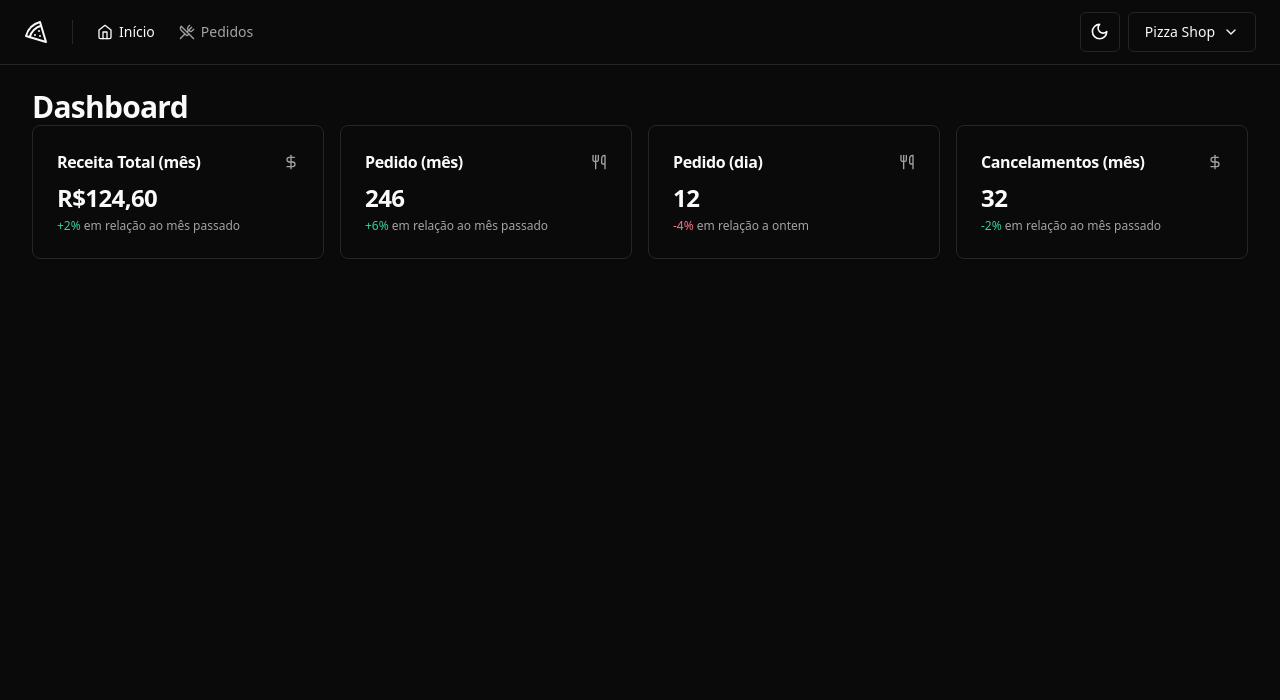
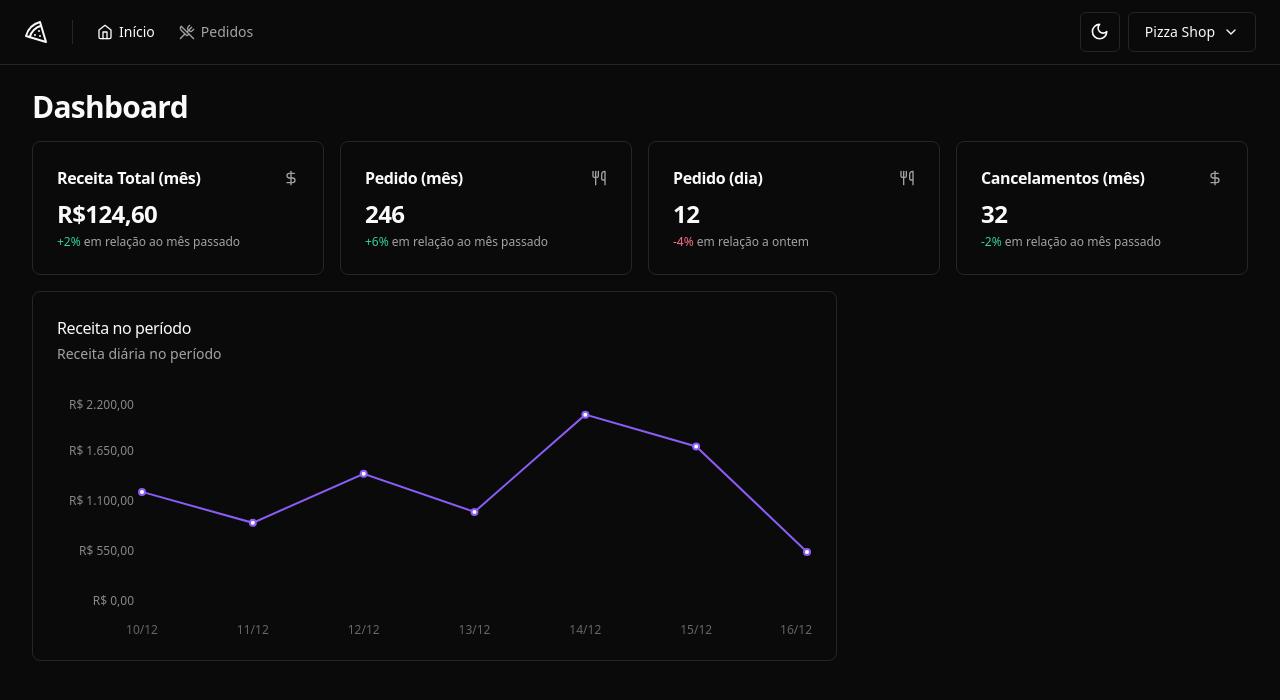
Before and after one commit to ghiberti85/ignite-pizza-shop-web, a React (Vite) app: page / in a window 1280 px wide. Shown: the top 700 px of the page. Built offline with nearby package versions, Linux system fonts and the light colour scheme.

Commit message:
Period Revenue Chart

```diff
--- a/package.json
+++ b/package.json
@@ -27,6 +27,7 @@
     "react-helmet-async": "^2.0.4",
     "react-hook-form": "^7.49.3",
     "react-router-dom": "^6.21.3",
+    "recharts": "^2.10.4",
     "sonner": "^1.3.1",
     "sort-by": "^1.2.0",
     "tailwind-merge": "^2.2.0",
--- a/src/pages/app/dashboard/dashboard.tsx
+++ b/src/pages/app/dashboard/dashboard.tsx
@@ -4,12 +4,13 @@ import { DayOrdersAmountCard } from './day-orders-amount-card'
 import { MonthCanceledOrdersAmountCard } from './month-canceled-orders-amount-card'
 import { MonthOrdersAmountCard } from './month-orders-amount-card'
 import { MonthRevenueCard } from './month-revenue-card'
+import { RevenueChart } from './revenue-chart'
 
 export function Dashboard() {
   return (
     <>
       <Helmet title="Dashboard" />
-      <div className="gap4 flex flex-col">
+      <div className="flex flex-col gap-4">
         <h1 className="text-3xl font-bold tracking-tight">Dashboard</h1>
 
         <div className="grid grid-cols-4 gap-4">
@@ -18,6 +19,10 @@ export function Dashboard() {
           <DayOrdersAmountCard />
           <MonthCanceledOrdersAmountCard />
         </div>
+
+        <div className="grid grid-cols-9 gap-4">
+          <RevenueChart />
+        </div>
       </div>
     </>
   )
--- /dev/null
+++ b/src/pages/app/dashboard/revenue-chart.tsx
@@ -0,0 +1,68 @@
+import {
+  CartesianGrid,
+  Line,
+  LineChart,
+  ResponsiveContainer,
+  Tooltip,
+  XAxis,
+  YAxis,
+} from 'recharts'
+import colors from 'tailwindcss/colors'
+
+import {
+  Card,
+  CardContent,
+  CardDescription,
+  CardHeader,
+  CardTitle,
+} from '@/components/ui/card'
+
+const data = [
+  { date: '10/12', revenue: 1200 },
+  { date: '11/12', revenue: 860 },
+  { date: '12/12', revenue: 1400 },
+  { date: '13/12', revenue: 980 },
+  { date: '14/12', revenue: 2050 },
+  { date: '15/12', revenue: 1700 },
+  { date: '16/12', revenue: 540 },
+]
+
+export function RevenueChart() {
+  return (
+    <Card className="col-span-6">
+      <CardHeader className="flex-row items-center justify-between pb-8">
+        <div className="space-y-1">
+          <CardTitle className="text-base font-medium">
+            Receita no período
+          </CardTitle>
+          <CardDescription>Receita diária no período</CardDescription>
+        </div>
+      </CardHeader>
+      <CardContent>
+        <ResponsiveContainer width="100%" height={240}>
+          <LineChart data={data} style={{ fontSize: 12 }}>
+            <XAxis dataKey="date" tickLine={false} axisLine={false} dy={16} />
+            <YAxis
+              stroke="#888"
+              axisLine={false}
+              tickLine={false}
+              width={80}
+              tickFormatter={(value: number) =>
+                value.toLocaleString('pt-BR', {
+                  style: 'currency',
+                  currency: 'BRL',
+                })
+              }
+            />
+            <Line
+              type="linear"
+              strokeWidth={2}
+              dataKey="revenue"
+              stroke={colors.violet['500']}
+            />
+          </LineChart>
+        </ResponsiveContainer>
+      </CardContent>
+    </Card>
+  )
+}
```
Also changed, not shown: 1 other file (tests, documents, lock files or other folders).
